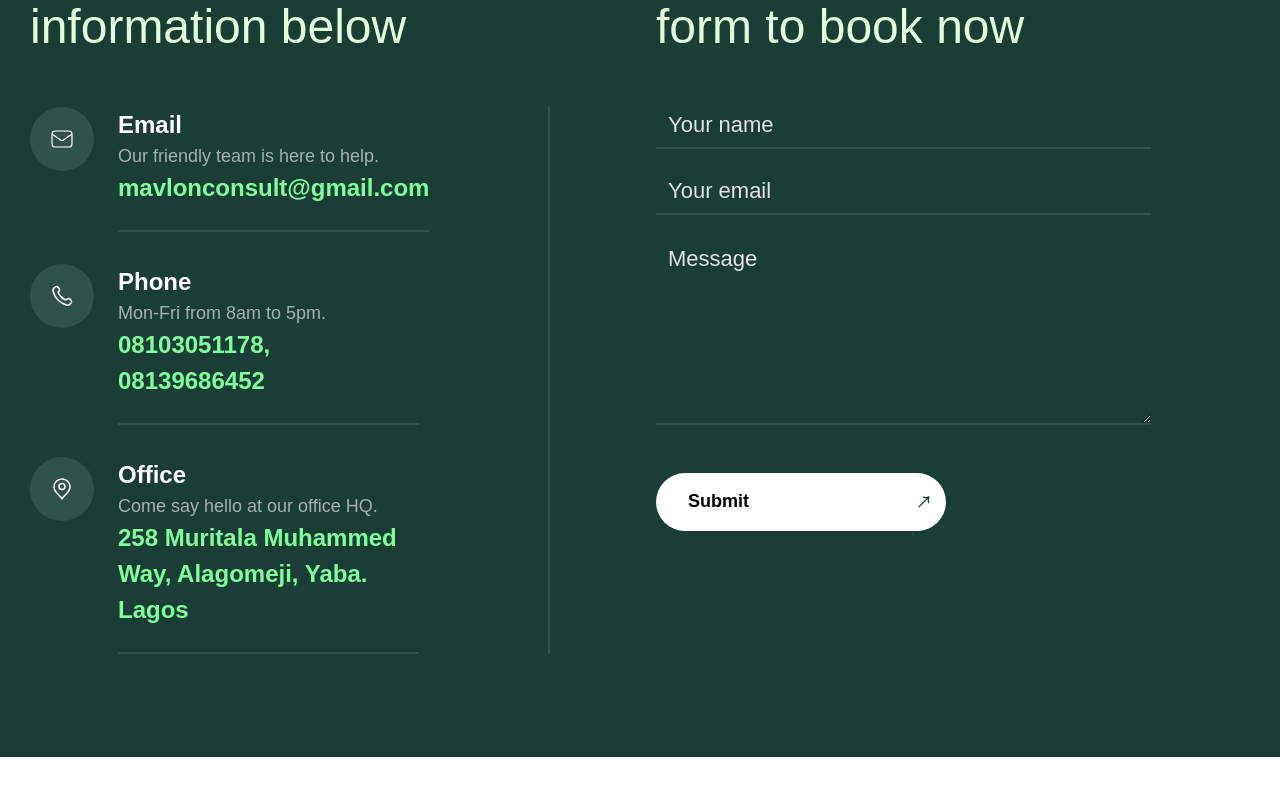
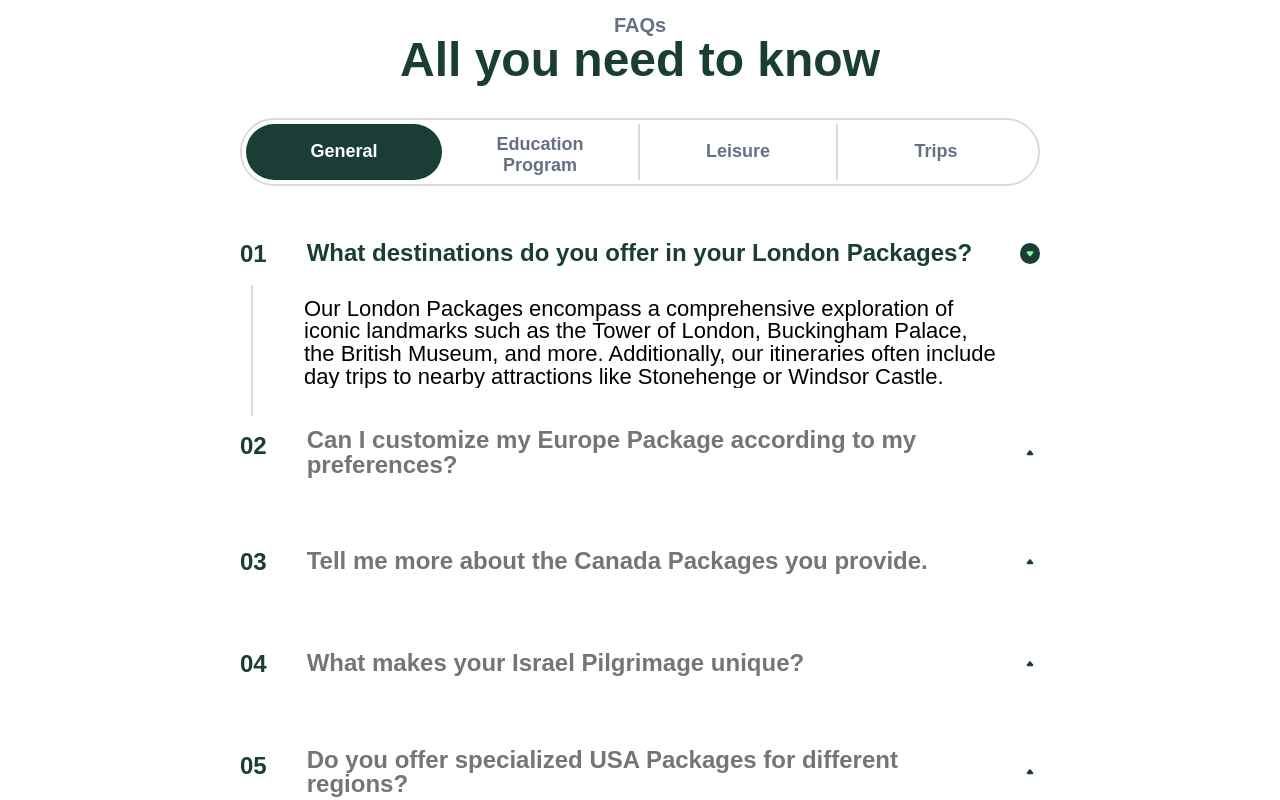
Before and after one commit to BimboAdesoye/MAVLON-TOUR, a React (Vite) app: page / in a window 1280 px wide. Shown: the part 3420-4220 px from the top of the page. Built offline with nearby package versions, Linux system fonts and the light colour scheme; a web font is replaced by a local one.

Commit message:
built the FAQ component halfway

```diff
--- /dev/null
+++ b/src/Pages/Landing Page/FrequentlyAskedQuestions.jsx
@@ -0,0 +1,65 @@
+import Accordion from "../../components/Accordion";
+
+const FrequentlyAskedQuestions = () => {
+  return (
+    <div className="bg-white w-full">
+      <div className="container w-full pt-[44px] lg:pt-[65px] pb-[77px] lg:pb-[131px] flex flex-col justify-center items-center h-auto">
+        <header className="text-center">
+          <h6 className="font-bold text-grey text-lg lg:text-xl">FAQs</h6>
+          <p className="font-semibold text-darkgreen text-3.5xl lg:text-5.5xl leading-[26.88px] lg:leading-[40.32px]">
+            All you need to know
+          </p>
+        </header>
+        <main className="lg:min-w-[800px] lg:max-w-[800px] mt-[37px] border-2 border-borderColor rounded-[100px] flex overflow-hidden p-[4px]">
+          <button className="flex-1 py-[10px] px-[20px] font-semibold text-sm lg:text-lg leading-[16.8px] lg:leading-[21.6px] h-[46px] lg:h-[56px] bg-darkgreen rounded-[100px] text-white">
+            General
+          </button>
+          <button className="flex-1 py-[10px] px-[20px] text-grey font-semibold text-sm lg:text-lg leading-[16.8px] lg:leading-[21.6px] h-[46px] lg:h-[56px] border-r-2 border-borderColor">
+            Education Program
+          </button>
+          <button className="flex-1 py-[10px] px-[20px] text-grey font-semibold text-sm lg:text-lg leading-[16.8px] lg:leading-[21.6px] h-[46px] lg:h-[56px] border-r-2 border-borderColor">
+            Leisure
+          </button>
+          <button className="flex-1 py-[10px] px-[20px] text-grey font-semibold text-sm lg:text-lg leading-[16.8px] lg:leading-[21.6px] h-[46px] lg:h-[56px]">
+            Trips
+          </button>
+        </main>
+        <div className="mt-[50px] flex flex-col gap-[12px]">
+          <Accordion
+            question="What destinations do you offer in your London Packages?"
+            answer="Our London Packages encompass a comprehensive exploration of iconic landmarks such as the Tower of London, Buckingham Palace, the British Museum, and more. Additionally, our itineraries often include day trips to nearby attractions like Stonehenge or Windsor Castle."
+            number="01"
+            open="open"
+          />
+          <Accordion
+            question="Can I customize my Europe Package according to my preferences?"
+            answer="Our London Packages encompass a comprehensive exploration of iconic landmarks such as the Tower of London, Buckingham Palace, the British Museum, and more. Additionally, our itineraries often include day trips to nearby attractions like Stonehenge or Windsor Castle."
+            number="02"
+          />
+          <Accordion
+            question="Tell me more about the Canada Packages you provide."
+            answer="Our London Packages encompass a comprehensive exploration of iconic landmarks such as the Tower of London, Buckingham Palace, the British Museum, and more. Additionally, our itineraries often include day trips to nearby attractions like Stonehenge or Windsor Castle."
+            number="03"
+          />
+          <Accordion
+            question="What makes your Israel Pilgrimage unique?"
+            answer="Our London Packages encompass a comprehensive exploration of iconic landmarks such as the Tower of London, Buckingham Palace, the British Museum, and more. Additionally, our itineraries often include day trips to nearby attractions like Stonehenge or Windsor Castle."
+            number="04"
+          />
+          <Accordion
+            question="Do you offer specialized USA Packages for different regions?"
+            answer="Our London Packages encompass a comprehensive exploration of iconic landmarks such as the Tower of London, Buckingham Palace, the British Museum, and more. Additionally, our itineraries often include day trips to nearby attractions like Stonehenge or Windsor Castle."
+            number="05"
+          />
+          <Accordion
+            question="What attractions are included in your South Africa Packages?"
+            answer="Our London Packages encompass a comprehensive exploration of iconic landmarks such as the Tower of London, Buckingham Palace, the British Museum, and more. Additionally, our itineraries often include day trips to nearby attractions like Stonehenge or Windsor Castle."
+            number="06"
+          />
+        </div>
+      </div>
+    </div>
+  );
+};
+
+export default FrequentlyAskedQuestions;
--- a/src/Pages/Landing Page/LandingPage.jsx
+++ b/src/Pages/Landing Page/LandingPage.jsx
@@ -8,6 +8,7 @@ import Contact from "../../components/Contact";
 import ViewPackages from "../../components/ViewPackages";
 import TopPackages from "./TopPackages";
 import Testimonial from "../../components/Testimonial";
+import FrequentlyAskedQuestions from "./FrequentlyAskedQuestions";
 
 const LandingPage = () => {
   return (
@@ -22,6 +23,7 @@ const LandingPage = () => {
         <OurPackages />
         <TopPackages />
         <Testimonial />
+        <FrequentlyAskedQuestions />
         <Contact />
         <ViewPackages />
       </main>
--- /dev/null
+++ b/src/components/Accordion.jsx
@@ -0,0 +1,56 @@
+import { useState, useEffect } from "react";
+import accordionOpenImg from "../assets/accordion-open-icon.svg";
+import accordionClosedImg from "../assets/accordion-closed-icon.svg";
+
+const Accordion = ({ question, answer, number, open }) => {
+  const [accordionOpen, setAccordionOpen] = useState(false);
+
+  const handleAccordion = () => {
+    setAccordionOpen(!accordionOpen);
+  };
+
+  useEffect(() => {
+    if (open) {
+      setAccordionOpen(true);
+    }
+  }, [open]);
+
+  return (
+    <div className="lg:min-w-[800px] lg:max-w-[800px] border-b-2 border-borderColor lg:border-b-0">
+      <div className="flex gap-[40px] justify-between">
+        <p className="hidden lg:block font-bold text-darkgreen text-2xl">
+          {number}
+        </p>
+        <button onClick={handleAccordion} className="w-full text-left">
+          <p
+            className={`font-bold text-xl lg:text-2xl lg:leading-[24.72px] leading-[20.6px] ${
+              accordionOpen ? "text-darkgreen" : "text-[#757575]"
+            }`}
+          >
+            {question}
+          </p>
+        </button>
+        <button onClick={handleAccordion}>
+          {accordionOpen ? (
+            <img src={accordionOpenImg} alt="accordion-open-icon" />
+          ) : (
+            <img src={accordionClosedImg} alt="accordion-closed-icon" />
+          )}
+        </button>
+      </div>
+      <div
+        className={`w-full mt-[22px] lg:mt-[13px] lg:mr-[8px] lg:ml-[11px] lg:px-[51px] pt-[13px] pb-[28px] lg:border-l-2 border-borderColor h-auto grid overflow-hidden transition-all duration-300 ease-in-out ${
+          accordionOpen
+            ? "grid-rows-[1fr] opacity-100"
+            : "grid-rows-[0fr] opacity-0"
+        }`}
+      >
+        <div className="text-black font-medium text-lg lg:text-1xl leading-[21.6px] lg:leading-[22.66px] overflow-hidden ">
+          {answer}
+        </div>
+      </div>
+    </div>
+  );
+};
+
+export default Accordion;
--- a/src/components/Testimonial.jsx
+++ b/src/components/Testimonial.jsx
@@ -7,6 +7,12 @@ const Testimonial = () => {
           Hear from some of our satisfied customers
         </h3>
       </div>
+      <div className="bg-darkgreen w-full h-50px py-11 text-white">
+        Lorem ipsum dolor sit amet consectetur adipisicing elit. Natus
+        voluptatem at nam nostrum maxime cupiditate ullam consequatur. Sapiente
+        minus possimus optio maiores veritatis consequuntur corporis soluta,
+        atque expedita ab repellat!
+      </div>
     </div>
   );
 };
```
Also changed, not shown: src/assets/accordion-closed-icon.svg (added), src/assets/accordion-open-icon.svg (added).
